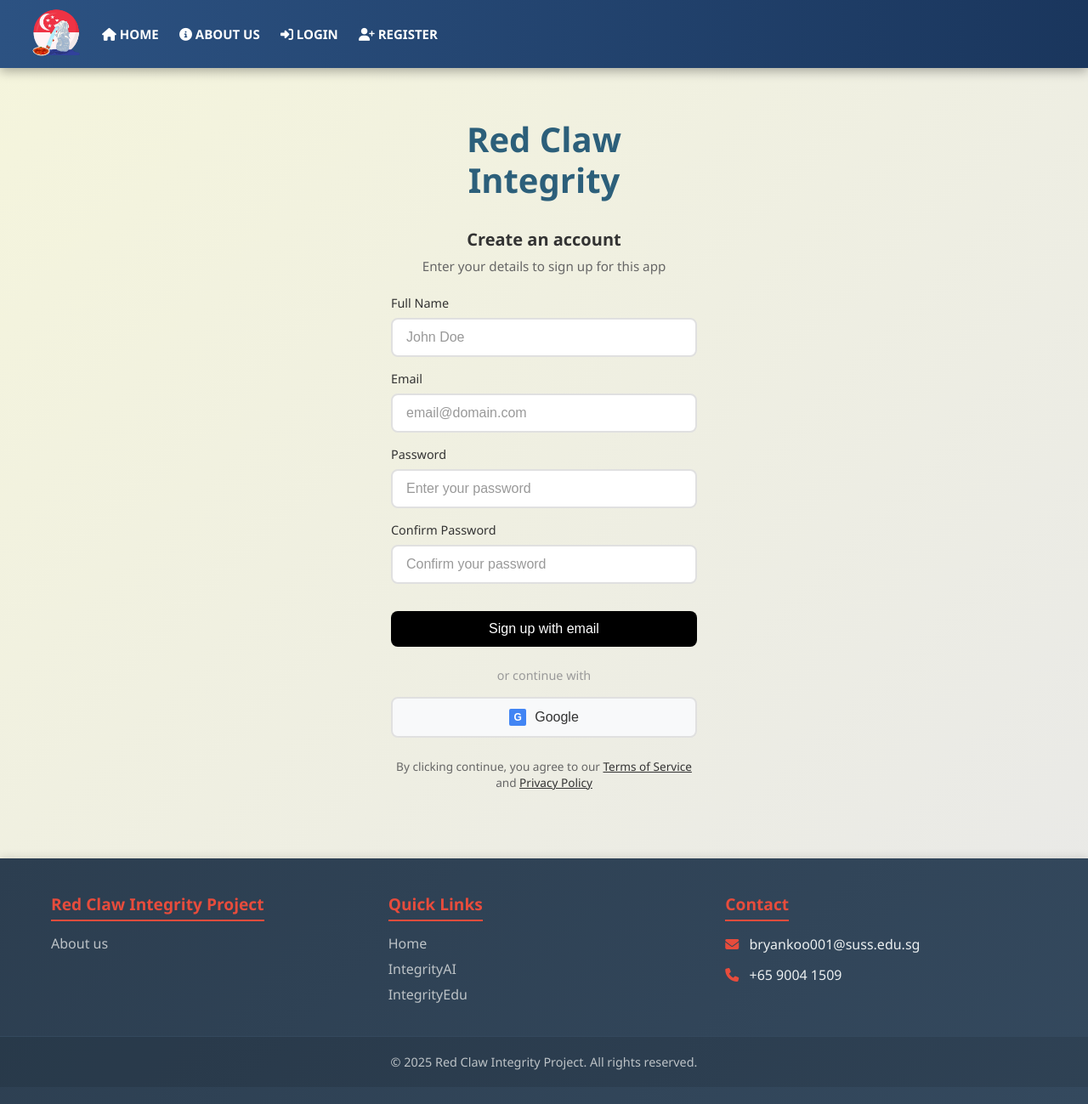
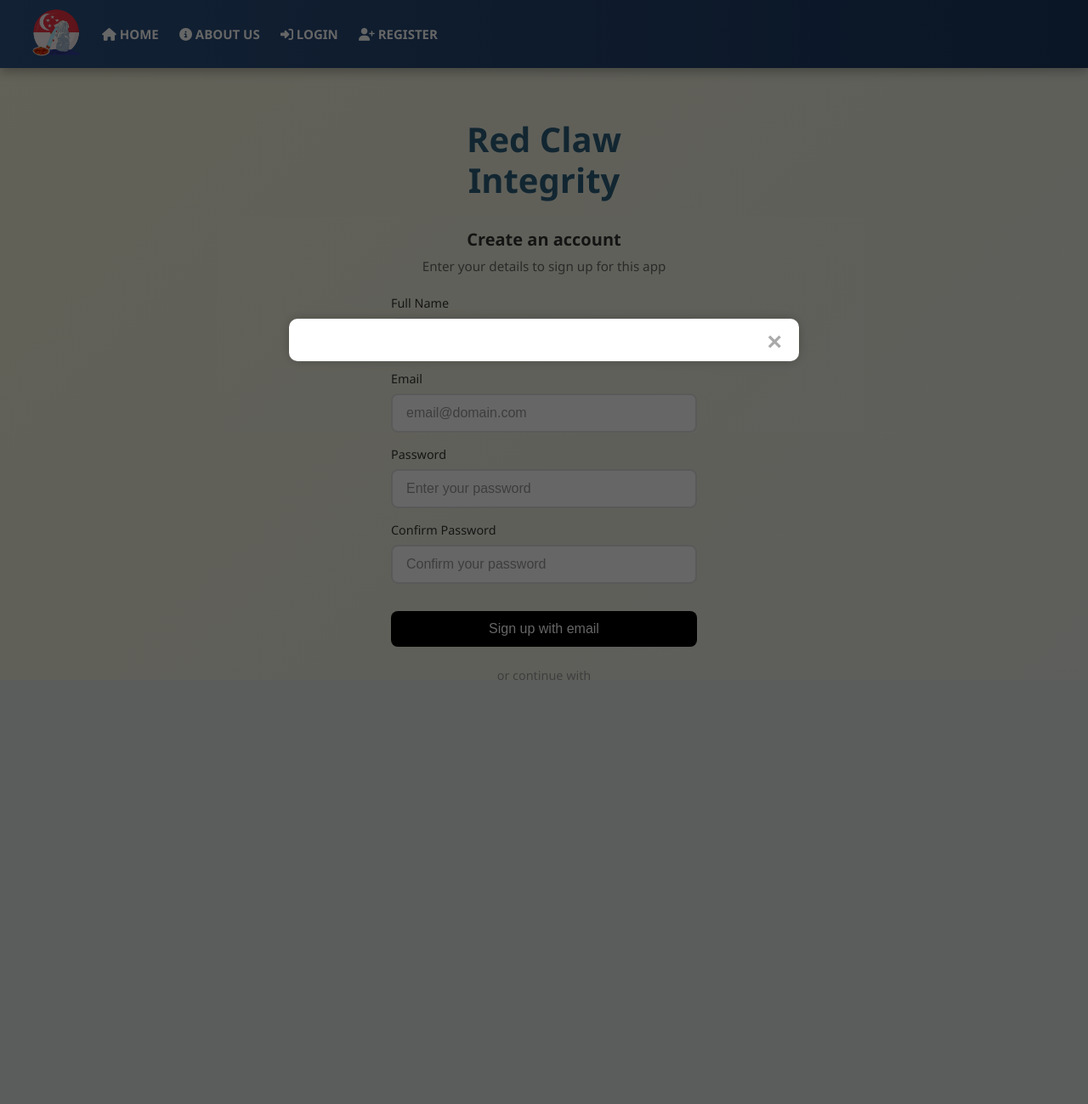
Before and after one commit to bryankoozy/Red-Claw-Project, a Flask app: page /register in a window 1280 px wide. Shown: the whole page at 85% size. After the commit the page ends 800 px from the top, so only its background shows below. Run offline with Flask 3, Linux system fonts and the light colour scheme.

Commit message:
added terms of service and privacy policy

```diff
--- a/app.py
+++ b/app.py
@@ -9,7 +9,7 @@ from models import db, User, SupportMessage
 
 
 # only uncomment and use the below line during development mode. comment it when going to production
-# os.environ['FLASK_ENV'] = 'development'
+os.environ['FLASK_ENV'] = 'development'
 
 
 
--- a/static/styles.css
+++ b/static/styles.css
@@ -1577,3 +1577,67 @@ body {
     margin-left: 0px;
   }
 }
+
+
+
+
+
+
+
+
+/* ================================
+   Modals for Terms & Privacy
+================================= */
+
+.modal {
+  display: none;
+  position: fixed;
+  z-index: 9999;
+  left: 0; top: 0;
+  width: 100%; height: 100%;
+  background: rgba(0, 0, 0, 0.6);
+
+  display: flex;
+  justify-content: center;
+  align-items: center;
+
+  overflow: auto;
+}
+
+.modal-content {
+  max-width: 600px;
+  width: 90%;
+  max-height: 80vh;
+  color: #222;               /* dark text for readability */
+  background-color: #fff;    /* white background */
+  border-radius: 10px;
+  padding: 25px 30px;
+  box-shadow: 0 0 15px rgba(0, 0, 0, 0.2);
+  overflow-y: auto;
+  position: relative;
+  font-family: 'Segoe UI', Tahoma, Geneva, Verdana, sans-serif;
+  font-size: 1rem;
+  line-height: 1.5;
+  animation: fadeIn 0.3s ease-in-out;
+}
+
+.close {
+  background: none;
+  border: none;
+  color: #aaa;
+  position: absolute;
+  top: 10px;
+  right: 20px;
+  font-size: 30px;
+  font-weight: bold;
+  cursor: pointer;
+}
+
+.close:hover {
+  color: #000;
+}
+
+@keyframes fadeIn {
+  from { opacity: 0; }
+  to { opacity: 1; }
+}
--- a/templates/register.html
+++ b/templates/register.html
@@ -44,12 +44,26 @@
       </button>
 
       <div class="terms">
-        By clicking continue, you agree to our <a href="#">Terms of Service</a> and <a href="#">Privacy Policy</a>
+        By registering, you agree to our
+        <a href="#" class="modal-link" data-url="{{ url_for('static', filename='terms.html') }}">Terms of Service</a> and
+        <a href="#" class="modal-link" data-url="{{ url_for('static', filename='privacy.html') }}">Privacy Policy</a>.
       </div>
     </div>
   </div>
 </div>
 
-<script src="{{ url_for('static', filename='script.js') }}"></script>
+<!-- Single reusable modal -->
+<div id="modal" class="modal" role="dialog" aria-modal="true" tabindex="-1">
+  <div class="modal-content" role="document">
+    <button class="close" onclick="hideModal()" aria-label="Close modal">&times;</button>
+    <div id="modalBody">
+      <!-- Content will be loaded here -->
+    </div>
+  </div>
+</div>
+
+
+
+
 
 {% endblock %}
```
Also changed, not shown: static/privacy.html (added, +55 -0 lines), static/script.js (+44 -0 lines), static/terms.html (added, +39 -0 lines).
